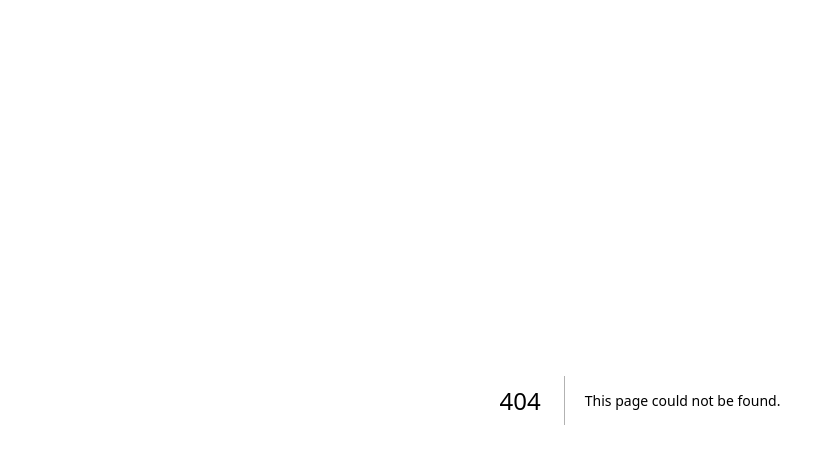
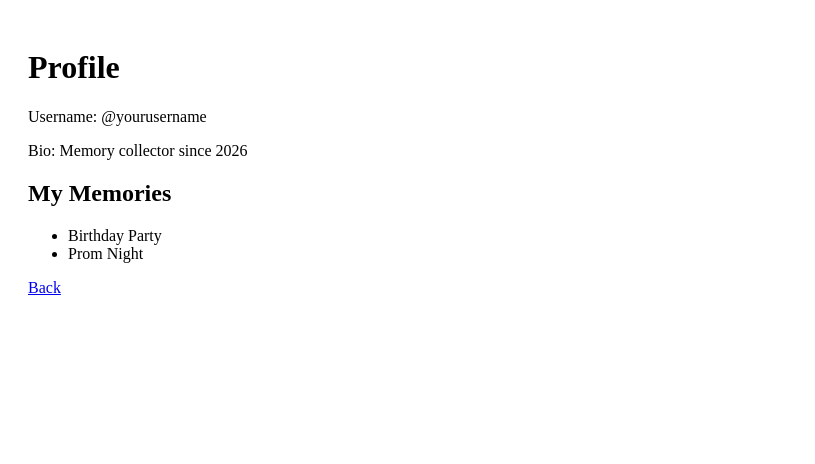
Before and after one commit to duuke21/memory-box-prototype, a Next.js app: page /profile in a window 1280 px wide. Before the commit this address had no page. Shown: the top 464 px of the page, without its empty margins (0-815 px from the left). Built offline with nearby package versions, Linux system fonts and the light colour scheme.

Commit message:
Create profile.js

```diff
--- /dev/null
+++ b/pages/profile.js
@@ -0,0 +1,16 @@
+export default function Profile() {
+  return (
+    <div style={{ padding: '20px' }}>
+      <h1>Profile</h1>
+      <p>Username: @yourusername</p>
+      <p>Bio: Memory collector since 2026</p>
+      <h2>My Memories</h2>
+      <ul>
+        <li>Birthday Party</li>
+        <li>Prom Night</li>
+        {/* Add dynamic list later */}
+      </ul>
+      <a href="/">Back</a>
+    </div>
+  );
+}
```
